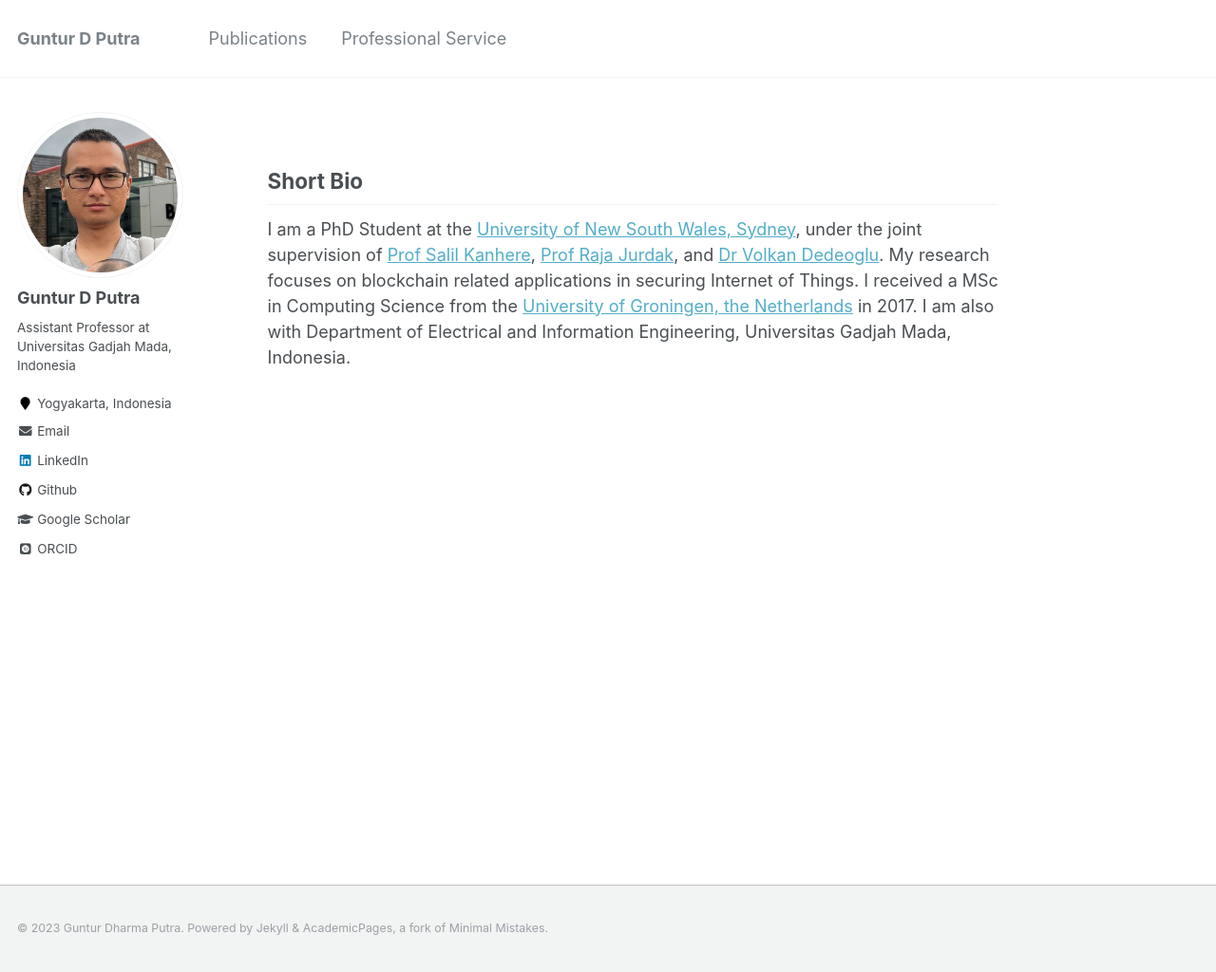
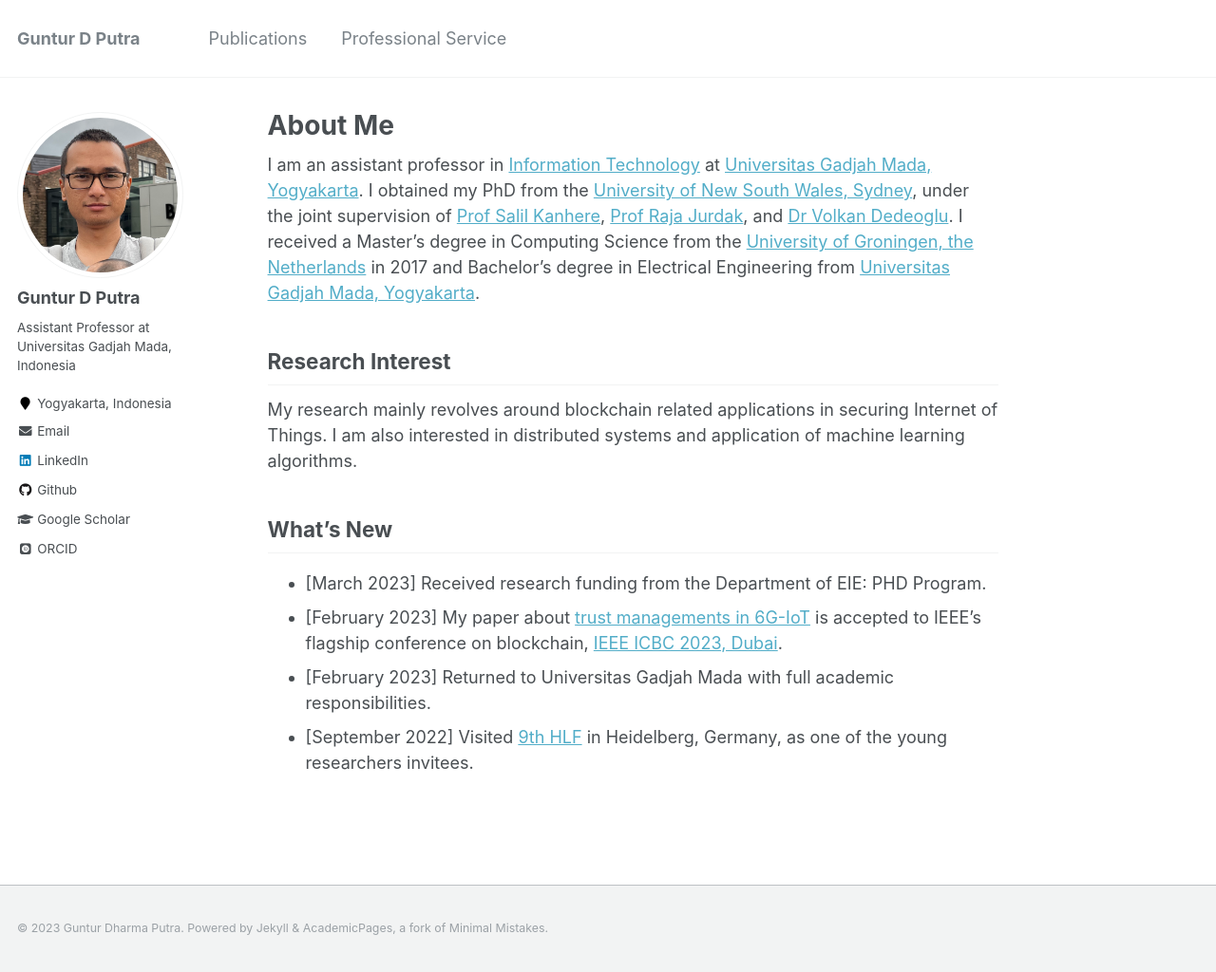
Before and after one commit to gdputra/gdputra.github.io, a Jekyll site: the page built from _pages/about.md, in a window 1280 px wide and 1024 px high. Shown: the whole window at 95% size. Built offline with Jekyll 4.4.1, drawn with Linux system fonts in a browser that asks for light colours; some web fonts are replaced.

Commit message:
Update about.md with recent news

```diff
--- a/_pages/about.md
+++ b/_pages/about.md
@@ -1,6 +1,6 @@
 ---
 permalink: /
-title: ""
+title: "About Me"
 excerpt: "About me"
 author_profile: true
 redirect_from:
@@ -8,7 +8,15 @@ redirect_from:
   - /about.html
 ---
 
-Short Bio
----------
+I am an assistant professor in [Information Technology](https://jteti.ugm.ac.id/) at [Universitas Gadjah Mada, Yogyakarta](https://ugm.ac.id/en). I obtained my PhD from the [University of New South Wales, Sydney](https://www.unsw.edu.au/), under the joint supervision of [Prof Salil Kanhere](https://salilkanhere.net/), [Prof Raja Jurdak](http://jurdak.com/), and [Dr Volkan Dedeoglu](https://people.csiro.au/D/V/volkan-dedeoglu). I received a Master's degree in Computing Science from the [University of Groningen, the Netherlands](https://www.rug.nl/) in 2017 and Bachelor's degree in Electrical Engineering from [Universitas Gadjah Mada, Yogyakarta](https://ugm.ac.id/en).
 
-I am a PhD Student at the [University of New South Wales, Sydney](https://www.unsw.edu.au/), under the joint supervision of [Prof Salil Kanhere](https://salilkanhere.net/), [Prof Raja Jurdak](http://jurdak.com/), and [Dr Volkan Dedeoglu](https://people.csiro.au/D/V/volkan-dedeoglu). My research focuses on blockchain related applications in securing Internet of Things. I received a MSc in Computing Science from the [University of Groningen, the Netherlands](https://www.rug.nl/) in 2017. I am also with Department of Electrical and Information Engineering, Universitas Gadjah Mada, Indonesia.
+Research Interest
+-----------------
+My research mainly revolves around blockchain related applications in securing Internet of Things. I am also interested in distributed systems and application of machine learning algorithms.
+
+What's New
+----------
+- [March 2023] Received research funding from the Department of EIE: PHD Program.
+- [February 2023] My paper about [trust managements in 6G-IoT](https://eprints.qut.edu.au/238213/1/Privacy_preserving_Trust_Management_ICBC_2023.pdf) is accepted to IEEE's flagship conference on blockchain, [IEEE ICBC 2023, Dubai](https://icbc2023.ieee-icbc.org/).
+- [February 2023] Returned to Universitas Gadjah Mada with full academic responsibilities.
+- [September 2022] Visited [9th HLF](https://www.heidelberg-laureate-forum.org/) in Heidelberg, Germany, as one of the young researchers invitees.
```
